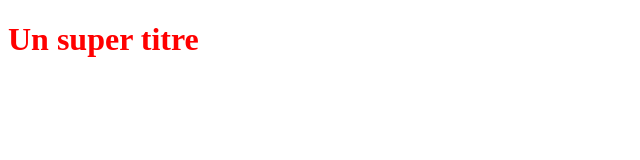
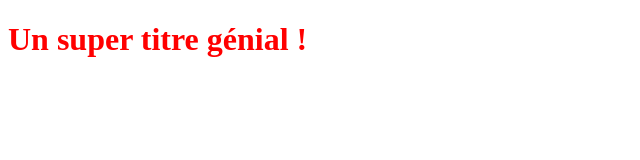
Before and after one commit to davidytruc/PremierProjet, a plain HTML site: page Index.html in a window 1280 px wide. Shown: the whole page, without its empty margins (0-640 px from the left). Drawn offline with Linux system fonts and the light colour scheme.

Commit message:
Modification du titre H1

```diff
--- a/Index.html
+++ b/Index.html
@@ -5,6 +5,6 @@
    <link rel="stylesheet" type="text/css" href="styles.css">
 </head>
 <body>
-   <h1>Un super titre</h1>
+   <h1>Un super titre génial !</h1>
 </body>
 </html>
```
